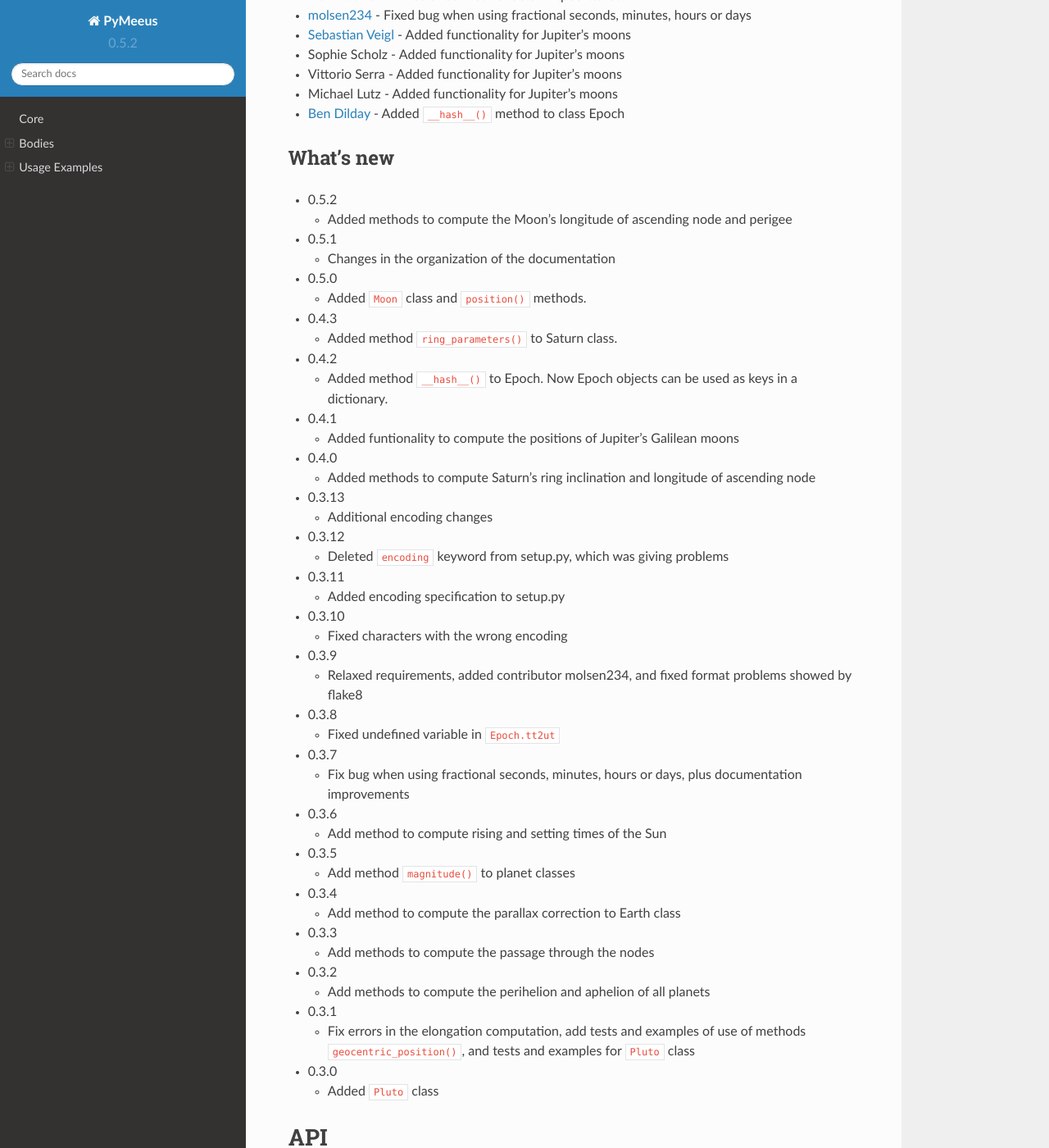
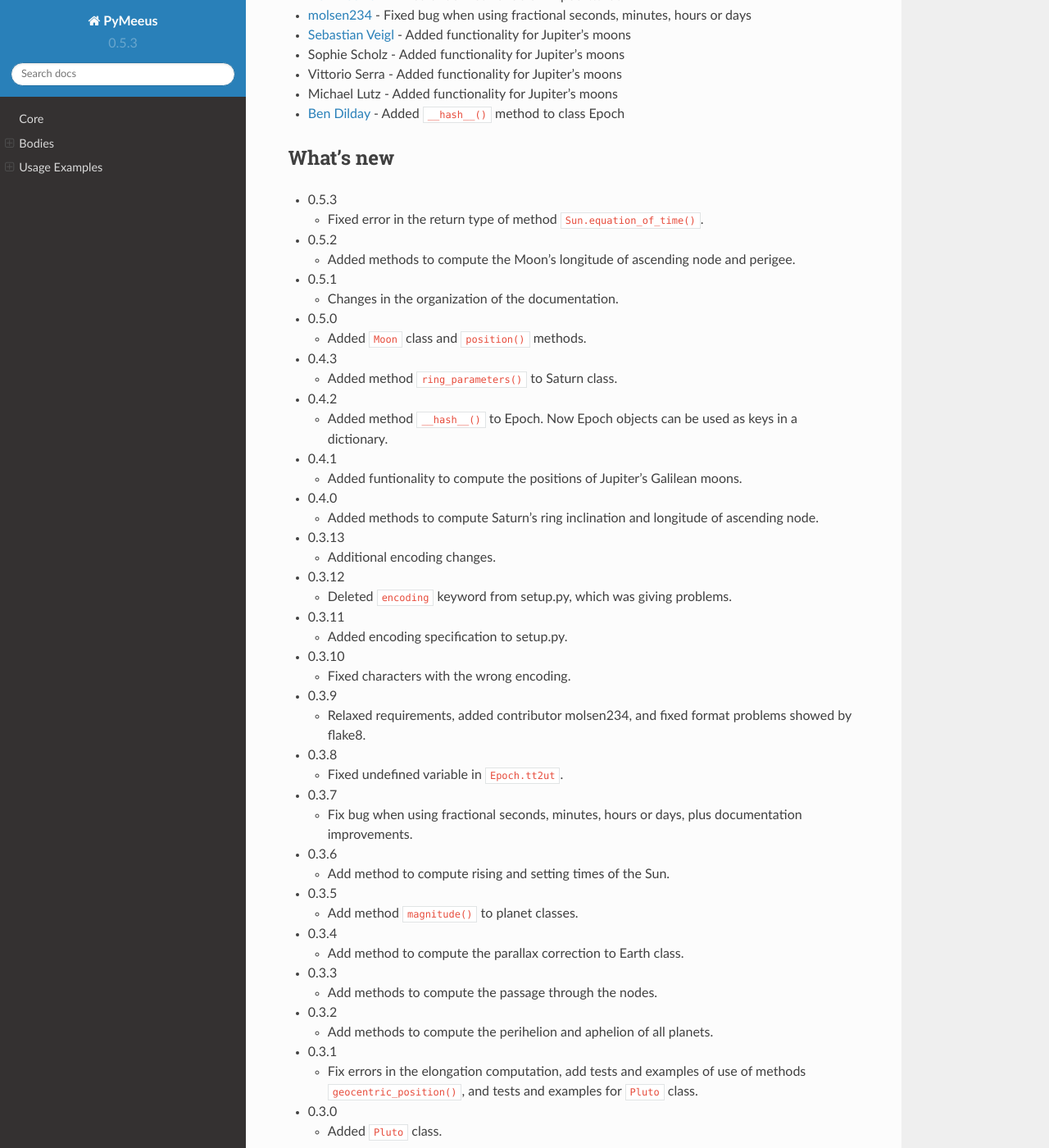
Before and after one commit to architest/pymeeus, a Sphinx documentation site: the page built from docs/source/index.rst, in a window 1280 px wide and 1400 px high, scrolled down 1826 px. Shown: the whole window at 82% size. Built offline with Sphinx 7.4.7 and the Read the Docs theme 2.0.0, drawn with Linux system fonts in a browser that asks for light colours; formulas are drawn with MathJax 3; pages that are not in the unit, such as notebooks, are missing from menus.

Commit message:
Preparation for release 0.5.3

```diff
--- a/README.rst
+++ b/README.rst
@@ -99,14 +99,19 @@
 What's new
 ----------
 
+-  0.5.3
+
+   -  Fixed error in the return type of method
+      ``Sun.equation_of_time()``.
+
 -  0.5.2
 
    -  Added methods to compute the Moon's longitude of ascending node
-      and perigee
+      and perigee.
 
 -  0.5.1
 
-   -  Changes in the organization of the documentation
+   -  Changes in the organization of the documentation.
 
 -  0.5.0
 
@@ -124,70 +129,70 @@
 -  0.4.1
 
    -  Added funtionality to compute the positions of Jupiter's Galilean
-      moons
+      moons.
 
 -  0.4.0
 
    -  Added methods to compute Saturn's ring inclination and longitude
-      of ascending node
+      of ascending node.
 
 -  0.3.13
 
-   -  Additional encoding changes
+   -  Additional encoding changes.
 
 -  0.3.12
 
    -  Deleted ``encoding`` keyword from setup.py, which was giving
-      problems
+      problems.
 
 -  0.3.11
 
-   -  Added encoding specification to setup.py
+   -  Added encoding specification to setup.py.
 
 -  0.3.10
 
-   -  Fixed characters with the wrong encoding
+   -  Fixed characters with the wrong encoding.
 
 -  0.3.9
 
    -  Relaxed requirements, added contributor molsen234, and fixed
-      format problems showed by flake8
+      format problems showed by flake8.
 
 -  0.3.8
 
-   -  Fixed undefined variable in ``Epoch.tt2ut``
+   -  Fixed undefined variable in ``Epoch.tt2ut``.
 
 -  0.3.7
 
    -  Fix bug when using fractional seconds, minutes, hours or days,
-      plus documentation improvements
+      plus documentation improvements.
 
 -  0.3.6
 
-   -  Add method to compute rising and setting times of the Sun
+   -  Add method to compute rising and setting times of the Sun.
 
 -  0.3.5
 
-   -  Add method ``magnitude()`` to planet classes
+   -  Add method ``magnitude()`` to planet classes.
 
 -  0.3.4
 
-   -  Add method to compute the parallax correction to Earth class
+   -  Add method to compute the parallax correction to Earth class.
 
 -  0.3.3
 
-   -  Add methods to compute the passage through the nodes
+   -  Add methods to compute the passage through the nodes.
 
 -  0.3.2
 
-   -  Add methods to compute the perihelion and aphelion of all planets
+   -  Add methods to compute the perihelion and aphelion of all planets.
 
 -  0.3.1
 
    -  Fix errors in the elongation computation, add tests and examples
       of use of methods ``geocentric_position()``, and tests and
-      examples for ``Pluto`` class
+      examples for ``Pluto`` class.
 
 -  0.3.0
 
-   -  Added ``Pluto`` class
+   -  Added ``Pluto`` class.
--- a/docs/source/conf.py
+++ b/docs/source/conf.py
@@ -59,9 +59,9 @@
 # built documents.
 #
 # The short X.Y version.
-version = u'0.5.2'
+version = u'0.5.3'
 # The full version, including alpha/beta/rc tags.
-release = u'0.5.2'
+release = u'0.5.3'
 
 # The language for content autogenerated by Sphinx. Refer to documentation
 # for a list of supported languages.
--- a/setup.py
+++ b/setup.py
@@ -15,7 +15,7 @@
 
 config = {
   'name': 'PyMeeus',
-  'version': '0.5.2',
+  'version': '0.5.3',
   'description': 'Python implementation of Jean Meeus astronomical routines',
   'long_description': long_description,
   'keywords': 'Meeus astronomy module library',
```
Also changed, not shown: README.md (+20 -18 lines).
